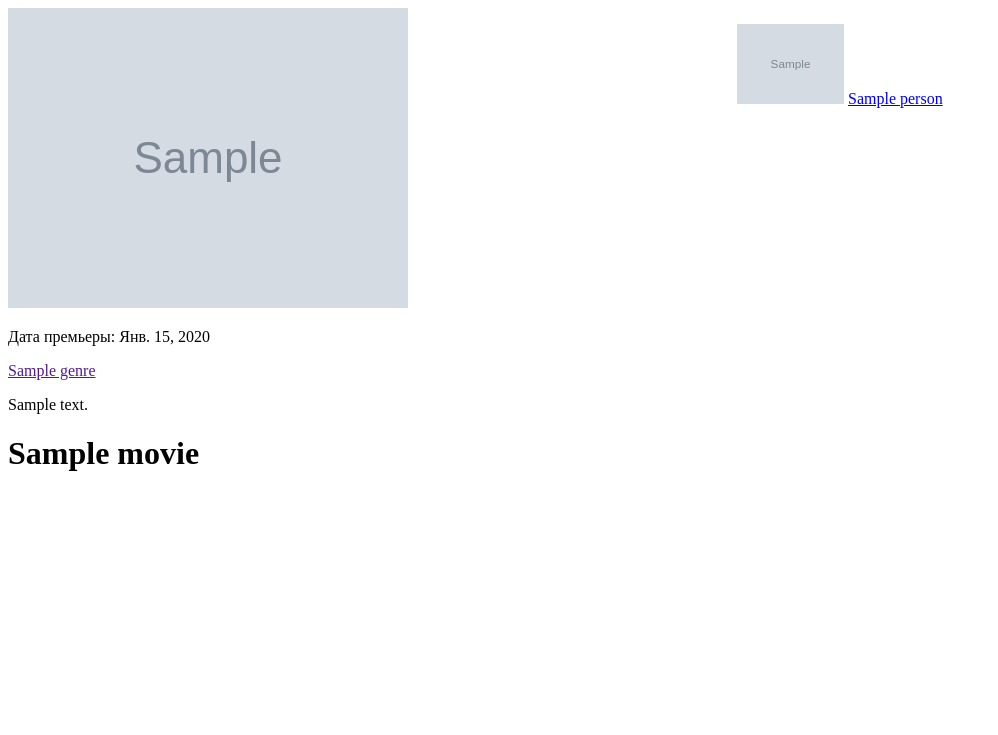
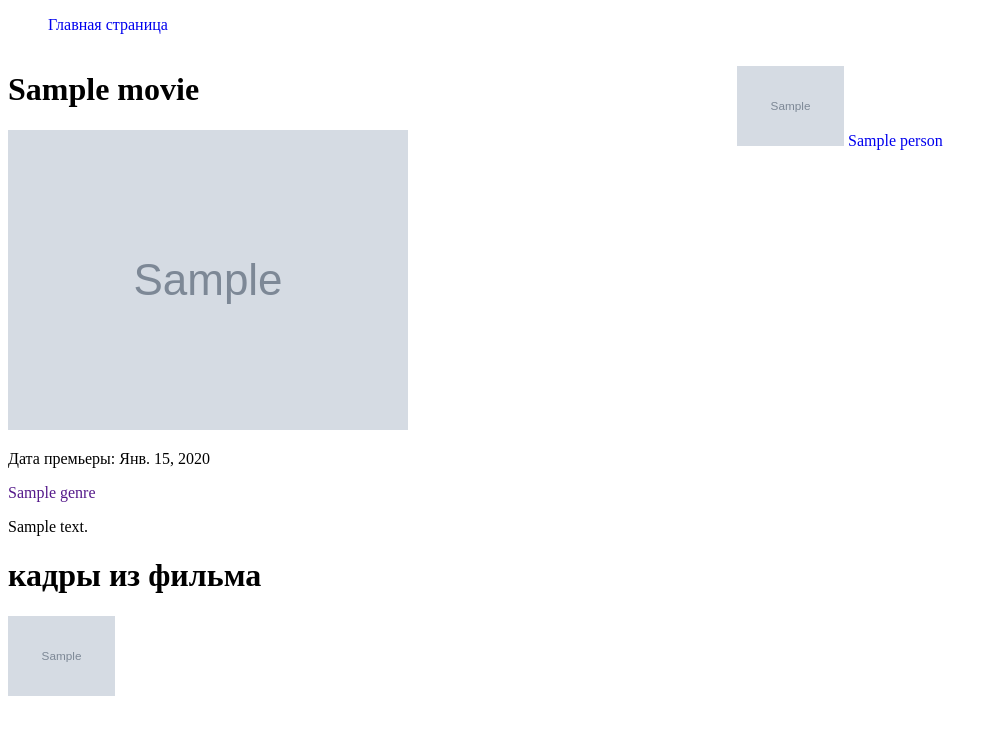
Before and after one commit to Ljil/gram, a Django app: page /movie/1/ in a window 1280 px wide. Shown: the top 735 px of the page, without its empty margins (0-998 px from the left). Run offline with Django 3.2, Linux system fonts and the light colour scheme; tables that the repository leaves empty hold one stand-in row (values such as "Sample post"); grey boxes marked "Sample" are stand-in pictures.

Commit message:
добавлена галерея фильма/человека

```diff
--- a/moviedb/movies/models.py
+++ b/moviedb/movies/models.py
@@ -1,6 +1,4 @@
 from django.db import models
-
-# Create your models here.
 from django.urls import reverse
 
 
@@ -57,3 +55,12 @@ class Movie(models.Model):
     class Meta:
         verbose_name = "Фильм"
         verbose_name_plural = "Фильмы"
+
+
+class Gallery(models.Model):
+    image = models.ImageField("Фото", upload_to='frames')
+    to = models.ForeignKey(Movie, on_delete=models.CASCADE, related_name='gallery', blank=True, null=True)
+
+    class Meta:
+        verbose_name = "Фото"
+        verbose_name_plural = "Фото"
--- a/moviedb/movies/templates/movies/movie_detail.html
+++ b/moviedb/movies/templates/movies/movie_detail.html
@@ -1,11 +1,11 @@
 {% extends 'base.html' %}
 {% block title %}
-    {{ modvie.title }}
+    {{ movie.title }}
 {% endblock %}
 {% block content %}
     <div class="movie_page">
-        <h1>{{ movie.title }}</h1>
         <div class="main_info">
+            <h1>{{ movie.title }}</h1>
             <img class="big_img" src="{{ movie.poster.url }}">
             <p>Дата премьеры: {{ movie.release_date }}</p>
             <p>
@@ -23,5 +23,11 @@
             {% endfor %}
         </div>
         <div class="description">{{ movie.description }}</div>
+        <div class="gallery">
+            <h1>кадры из фильма</h1>
+            {% for picture in movie.gallery.all %}
+                <img class="actor_preview" src="{{ picture.image.url }}">
+            {% endfor %}
+        </div>
     </div>
 {% endblock %}
--- a/moviedb/movies/templates/movies/person_detail.html
+++ b/moviedb/movies/templates/movies/person_detail.html
@@ -6,7 +6,8 @@
     <div class="movie_page">
         <h1>{{ person.name }}</h1>
         <div class="main_info">
-            <img class="big_img" src="{{ person.image.url }}">
+            <img class="big_img" src="{{ person.image.url }}"><br>
+            Дата рождения: {{ person.birth_date }}
             <p>
             <h1>Актёр</h1>
             {% for movie in person.as_actor.all %}
@@ -27,5 +28,6 @@
             </p>
         </div>
         <div class="description">{{ person.description }}</div>
+
     </div>
 {% endblock %}
--- a/moviedb/static/main.css
+++ b/moviedb/static/main.css
@@ -1,7 +1,9 @@
 li {
     list-style: none;
 }
-
+a {
+    text-decoration: none;
+}
 .content {
     margin: auto;
     display: grid;
--- a/moviedb/templates/base.html
+++ b/moviedb/templates/base.html
@@ -7,6 +7,7 @@
     <link rel="stylesheet" href="{% static 'main.css' %}"/>
 </head>
 <body>
+{% include 'include/header.html' %}
 {% block content %}
 {% endblock %}
 </body>
--- /dev/null
+++ b/moviedb/templates/include/header.html
@@ -0,0 +1,7 @@
+<header>
+    <ul>
+        <li>
+            <a href="/">Главная страница</a>
+        </li>
+    </ul>
+</header>
```
Also changed, not shown: moviedb/movies/admin.py (+5 -8 lines), moviedb/movies/migrations/0004_auto_20200517_0853.py (added), moviedb/movies/migrations/0005_auto_20200517_0904.py (added).
